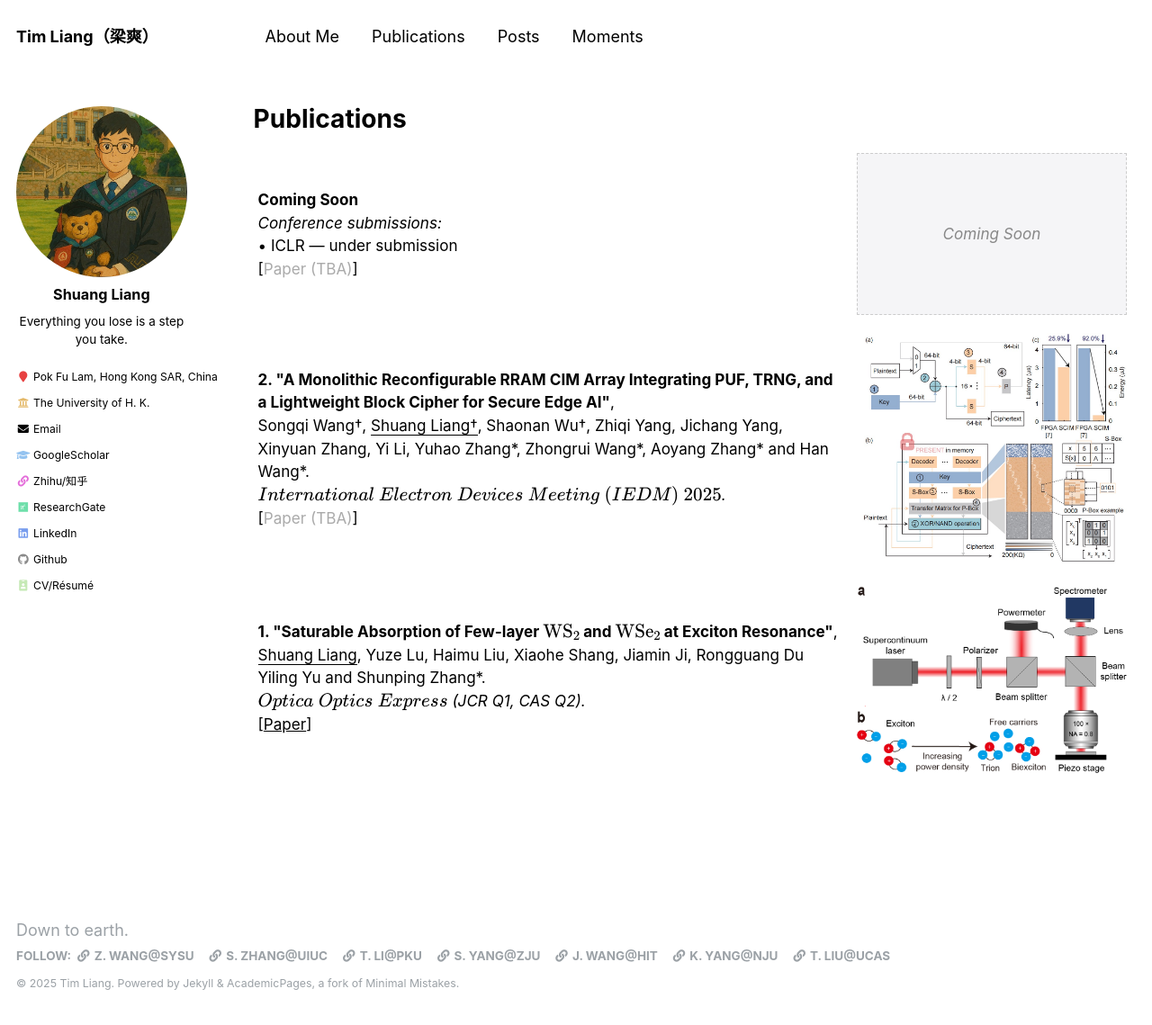
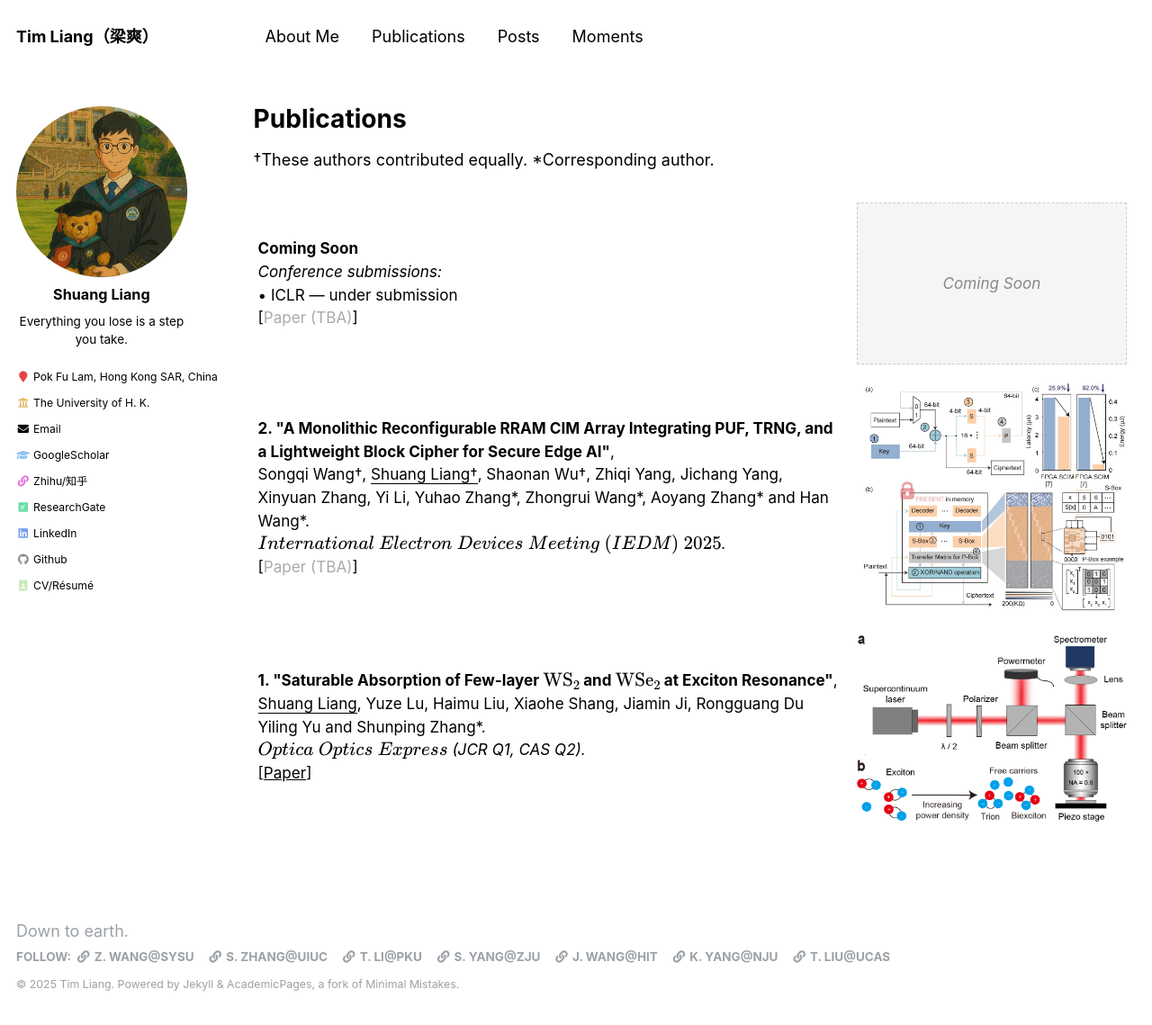
Before and after one commit to T-S-Liang/t-s-liang.github.io, a Jekyll site: the page built from _pages/publications.md, in a window 1280 px wide and 1139 px high. Shown: the whole window at 90% size. Built offline with Jekyll 4.4.1, drawn with Linux system fonts in a browser that asks for light colours; formulas are drawn with MathJax 3.

Commit message:
Update publications.md

```diff
--- a/_pages/publications.md
+++ b/_pages/publications.md
@@ -14,6 +14,8 @@ author_profile: true
 {% for post in site.publications reversed %}
   {% include archive-single.html %}
 {% endfor %} -->
+
+†These authors contributed equally. *Corresponding author.
 
 <table style="width:100%;border:None;border-spacing:0px;border-collapse:separate;margin-right:0;margin-left:0;font-size:0.95em;">
 
```
